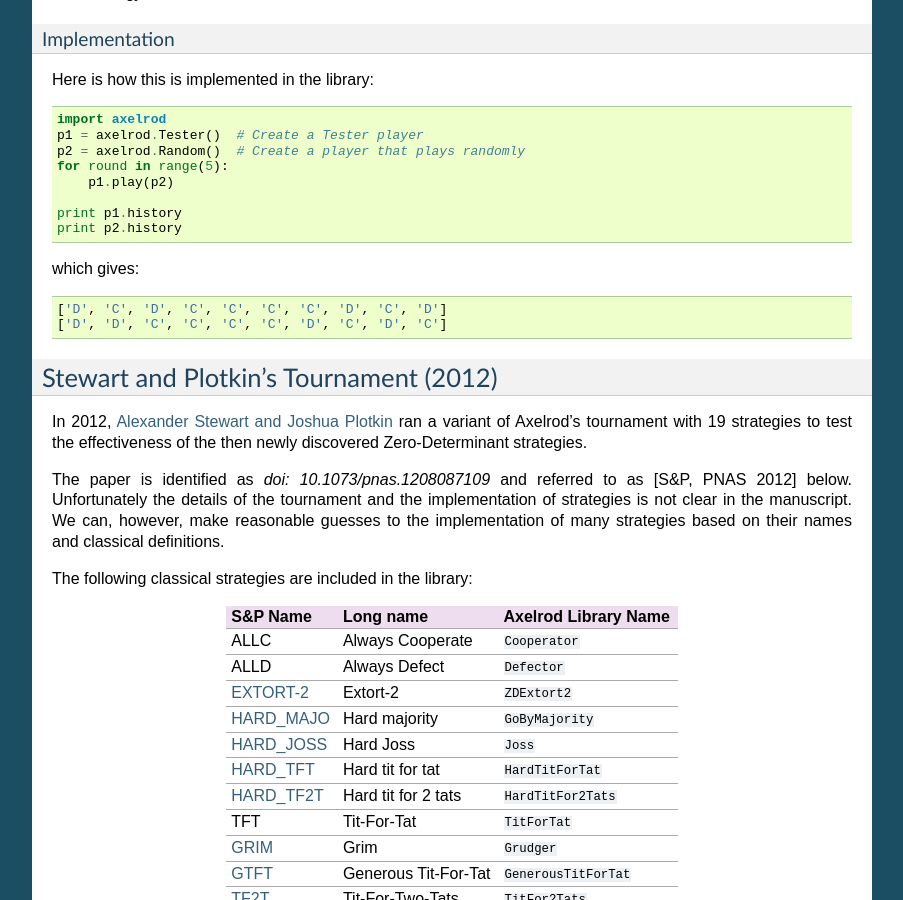
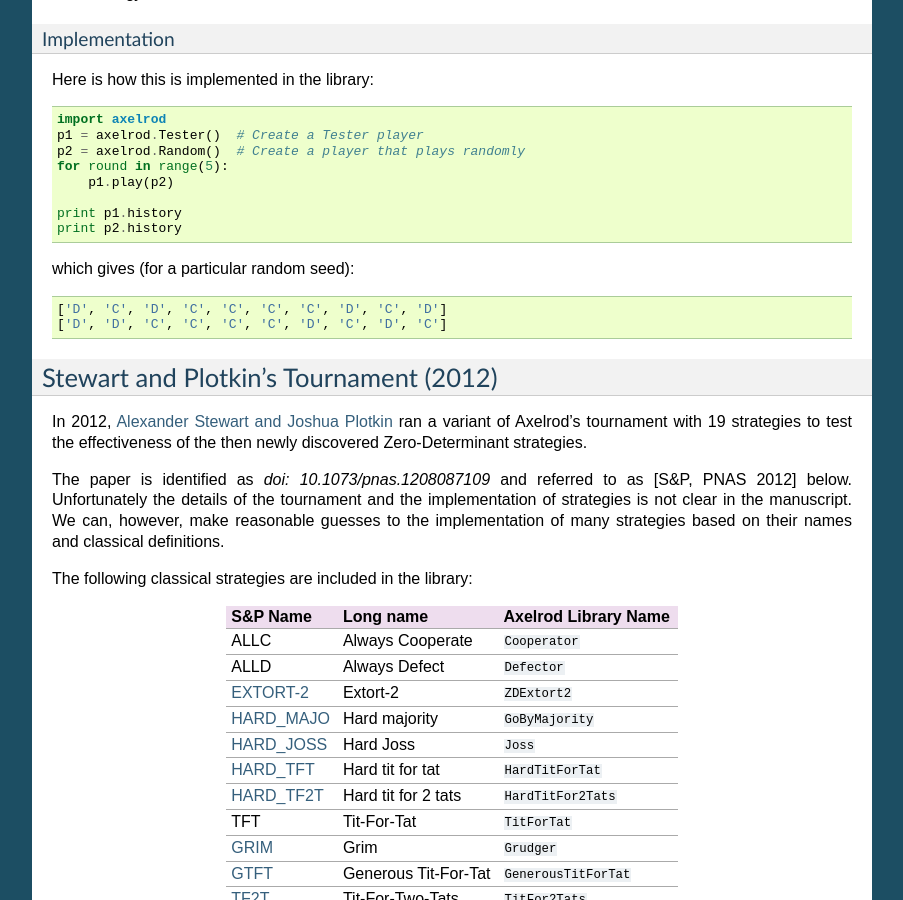
Before and after one commit to Axelrod-Python/Axelrod, a Sphinx documentation site: the page built from docs/overview_of_strategies.rst, in a window 1280 px wide and 900 px high, scrolled down 7503 px. Shown: the whole window, without its empty margins (198-1101 px from the left). Built offline with Sphinx 7.4.7, drawn with Linux system fonts in a browser that asks for light colours.

Commit message:
PEP8 and overview docs

```diff
--- a/docs/overview_of_strategies.rst
+++ b/docs/overview_of_strategies.rst
@@ -456,7 +456,7 @@
    print p1.history
    print p2.history
 
-which gives::
+which gives (for a particular random seed)::
 
     ['D', 'C', 'D', 'C', 'C', 'C', 'C', 'D', 'C', 'D']
     ['D', 'D', 'C', 'C', 'C', 'C', 'D', 'C', 'D', 'C']
```
Also changed, not shown: 1 other file.
